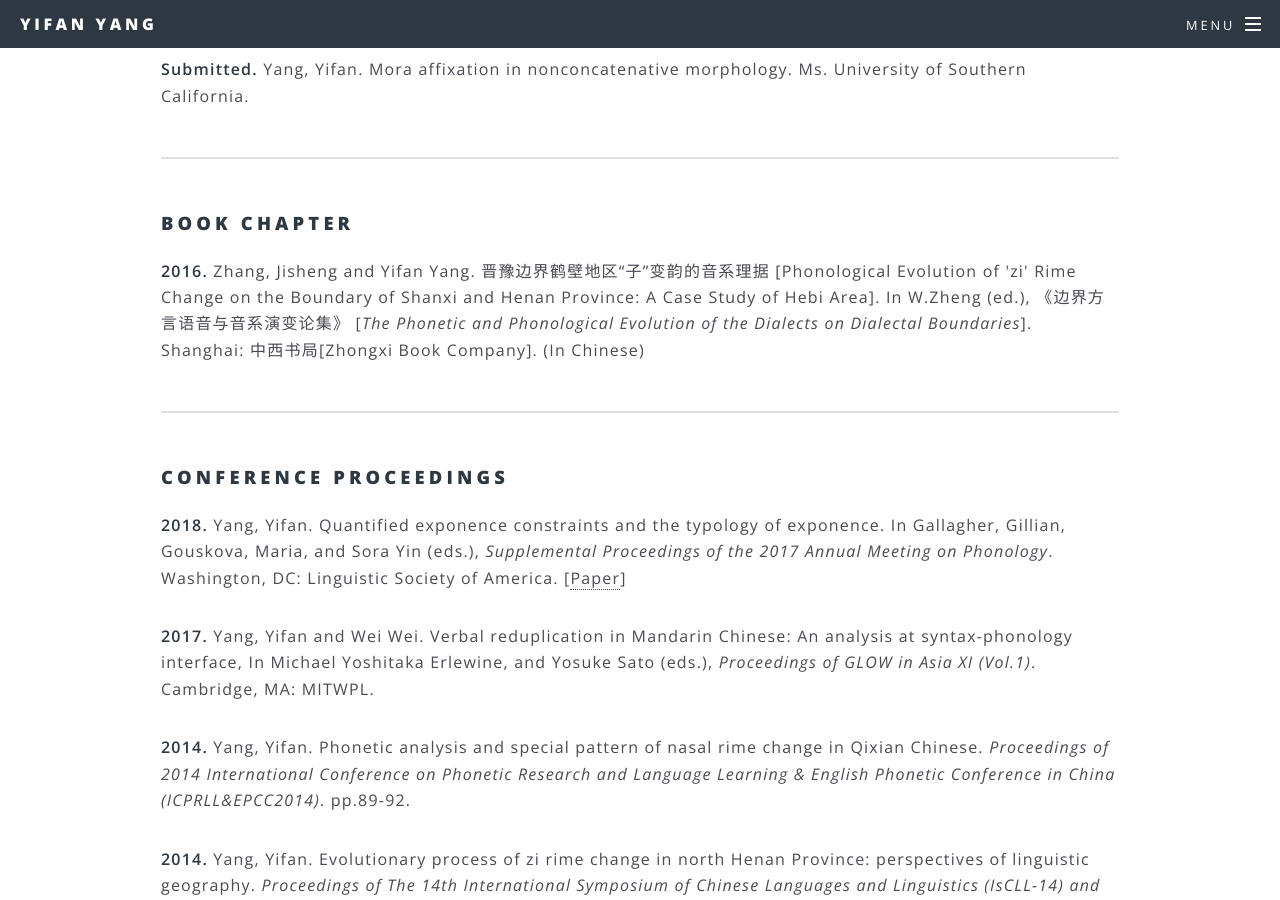
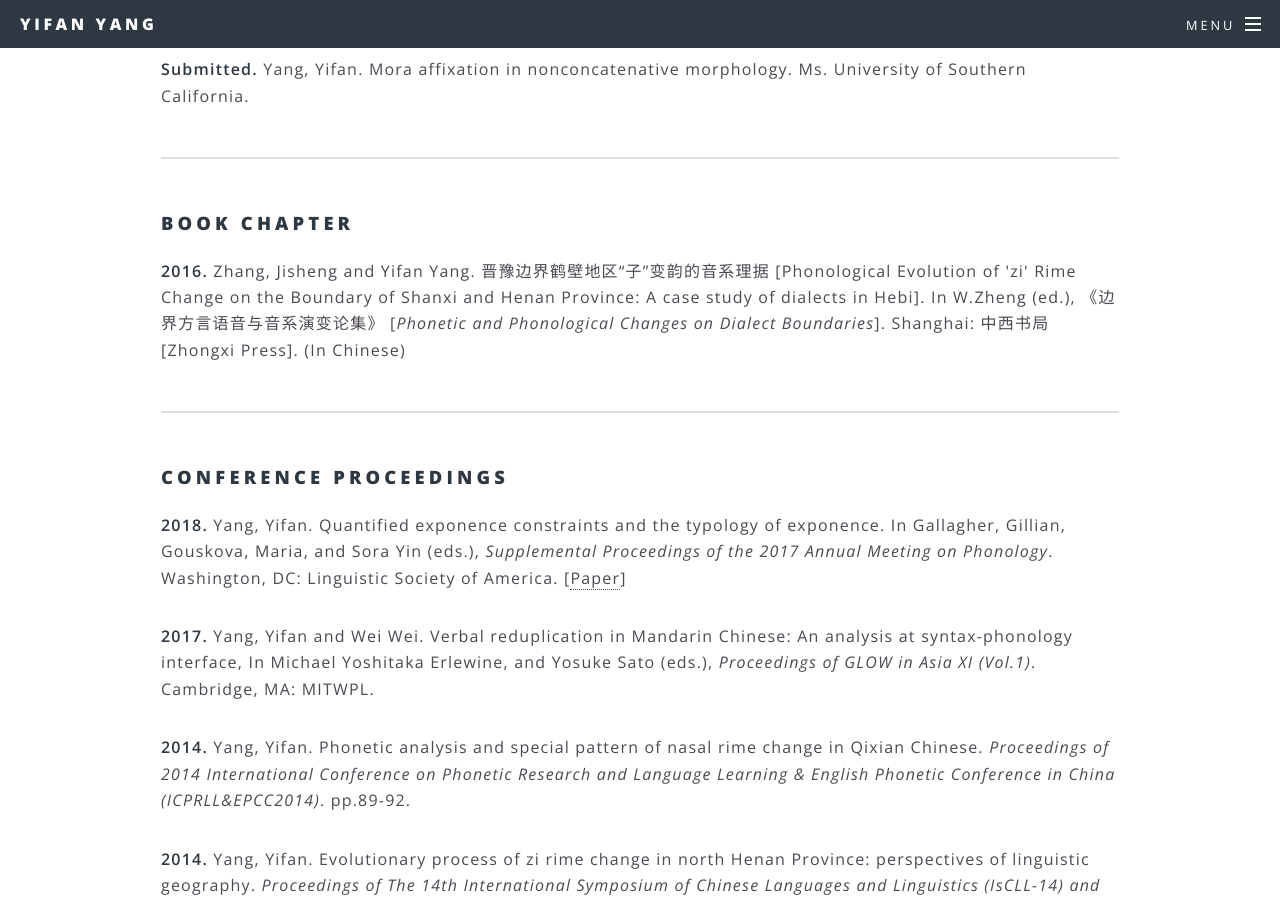
Before and after one commit to MuxuanHe/MuxuanHe, a Jekyll site: the page built from 2Papers.html, in a window 1280 px wide and 900 px high, scrolled down 595 px. Built offline with Jekyll 4.4.1, drawn with Linux system fonts in a browser that asks for light colours.

Commit message:
Update 2Papers.html

```diff
--- a/2Papers.html
+++ b/2Papers.html
@@ -38,10 +38,10 @@ title: Research
 
 				<p><b>2016.</b> Zhang, Jisheng and Yifan Yang.
 				晋豫边界鹤壁地区“子”变韵的音系理据
-				[Phonological Evolution of 'zi' Rime Change on the Boundary of Shanxi and Henan Province: A Case Study of Hebi Area].
+				[Phonological Evolution of 'zi' Rime Change on the Boundary of Shanxi and Henan Province: A case study of dialects in Hebi].
 				In W.Zheng (ed.), 《边界方言语音与音系演变论集》
-				[<i>The Phonetic and Phonological Evolution of the Dialects on Dialectal Boundaries</i>].
-				Shanghai: 中西书局[Zhongxi Book Company]. (In Chinese)</p>
+				[<i>Phonetic and Phonological Changes on Dialect Boundaries</i>].
+				Shanghai: 中西书局[Zhongxi Press]. (In Chinese)</p>
 			</section>
 
 			<hr />
```
